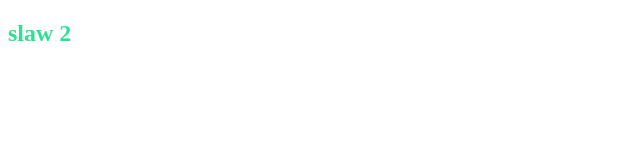
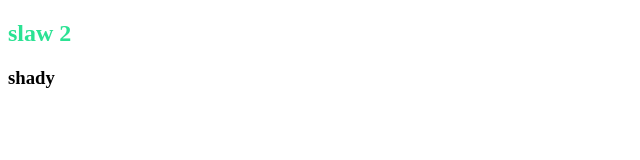
Before and after one commit to Shady-Burhan/test, a plain HTML site: page index.html in a window 1280 px wide. Shown: the full height of the page, 0-640 px from the left. Drawn offline with Linux system fonts and the light colour scheme.

Commit message:
h3 zead kra

```diff
--- a/index.html
+++ b/index.html
@@ -9,6 +9,7 @@
 <body>
 
 <h2>slaw 2 </h2>
+<h3>shady </h3>
 
 
 </body>
```
